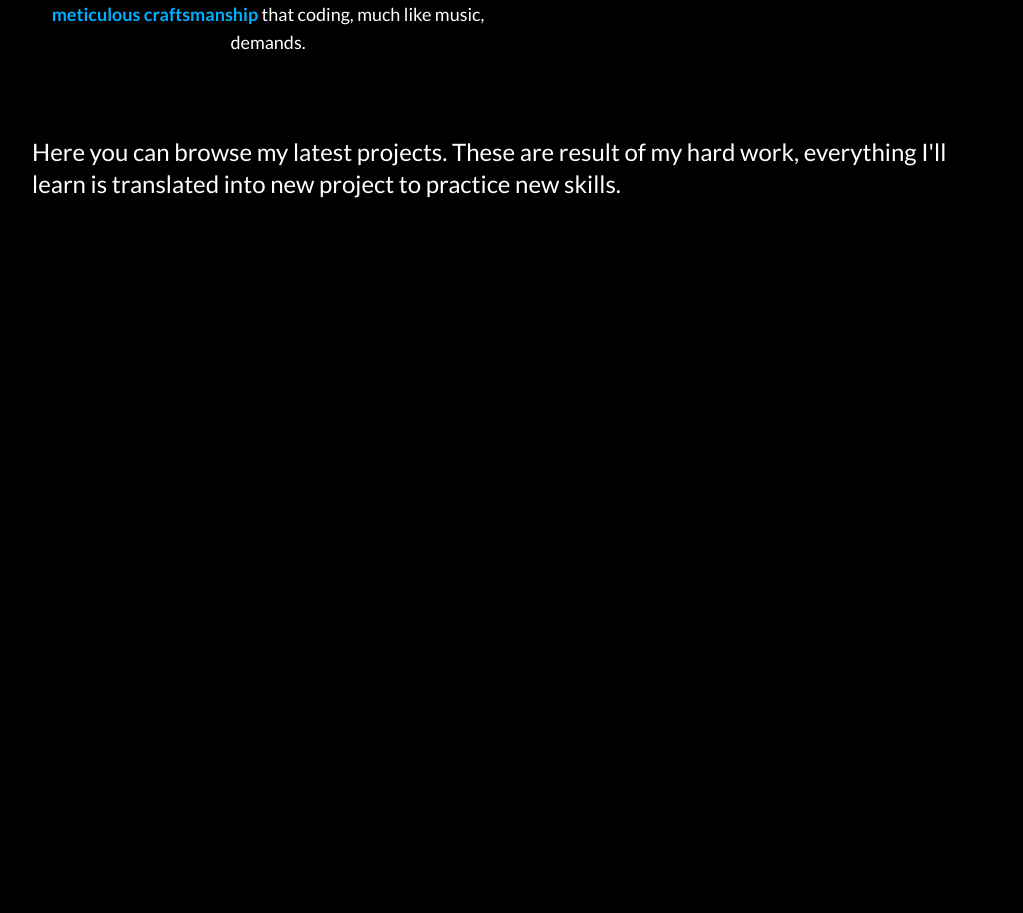
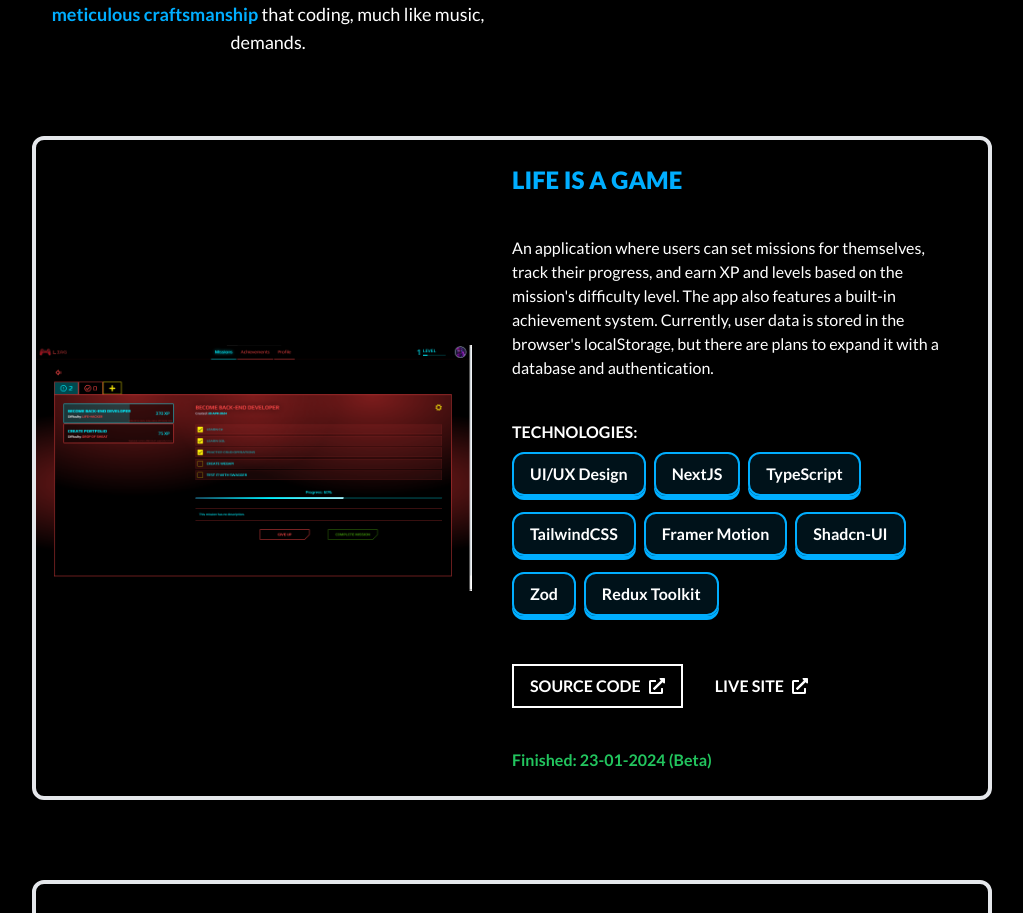
Before and after one commit to BBualdo/Portfolio.BBualdo, a Next.js app: page / in a window 1280 px wide. Shown: the part 2200-3113 px from the top of the page, without its empty margins (128-1151 px from the left). Built offline with nearby package versions, Linux system fonts and the light colour scheme; a web font is replaced by a local one.

Commit message:
Project cards demo

```diff
--- a/src/components/Projects.tsx
+++ b/src/components/Projects.tsx
@@ -1,12 +1,66 @@
+import { projects } from "@/constants/projects";
+import Image from "next/image";
+import { FaExternalLinkAlt } from "react-icons/fa";
+
 export default function Projects() {
+  const projectsElement = projects.map((project, index) => {
+    const firstOrder = index % 2 == 0 ? 1 : 2;
+    const secondOrder = index % 2 == 0 ? 2 : 1;
+    // image desktop
+    return (
+      <div className="flex rounded-xl border-4">
+        <div className={`relative order-${firstOrder} flex-1`}>
+          <Image src={project.image.desktop} alt="" fill objectFit="contain" />
+        </div>
+        <div
+          className={`order-${secondOrder} flex flex-1 flex-col gap-10 px-10 py-6`}
+        >
+          <p className="text-2xl font-black uppercase text-viceCyan">
+            {project.name}
+          </p>
+          <p>{project.description}</p>
+          <div>
+            <p className="font-bold uppercase">Technologies:</p>
+            <ul>
+              {project.technologies.map((t) => (
+                <li className="my-2 mr-2 inline-block rounded-xl border-2 border-viceCyan bg-viceCyan/10 px-4 py-2 font-bold text-white shadow-[0_4px_0] shadow-viceCyan">
+                  {t}
+                </li>
+              ))}
+            </ul>
+          </div>
+          <div className="flex items-center gap-4">
+            <a
+              href={project.linkToRepo}
+              target="_blank"
+              className="flex items-center gap-2 border-2 border-white bg-black px-4 py-2 font-bold uppercase transition-all duration-200 hover:border-vicePink hover:text-vicePink"
+            >
+              Source Code <FaExternalLinkAlt />
+            </a>
+            {project.linkToLive ? (
+              <a
+                href={project.linkToLive}
+                target="_blank"
+                className="flex items-center gap-2 px-4 py-2 font-bold uppercase transition-all duration-200 hover:text-viceCyan"
+              >
+                Live Site <FaExternalLinkAlt />
+              </a>
+            ) : null}
+          </div>
+
+          <p className="font-bold text-green-500">
+            Finished: {project.finishDate}
+          </p>
+        </div>
+      </div>
+    );
+  });
+
   return (
     <section id="projects">
       <div>
-        <h3>
-          Here you can browse my latest projects. These are result of my hard
-          work, everything I'll learn is translated into new project to practice
-          new skills.
-        </h3>
+        <h3></h3>
+        <div className="flex flex-col gap-20">{projectsElement}</div>
       </div>
     </section>
   );
--- a/src/constants/projects.ts
+++ b/src/constants/projects.ts
@@ -1,6 +1,7 @@
 export type ProjectType = {
   id: number;
   name: string;
+  description: string;
   technologies: string[];
   finishDate: string;
   image: { desktop: string; mobile: string };
@@ -13,7 +14,10 @@ export const projects: ProjectType[] = [
   {
     id: 1,
     name: "Life is a Game",
+    description:
+      "An application where users can set missions for themselves, track their progress, and earn XP and levels based on the mission's difficulty level. The app also features a built-in achievement system. Currently, user data is stored in the browser's localStorage, but there are plans to expand it with a database and authentication.",
     technologies: [
+      "UI/UX Design",
       "NextJS",
       "TypeScript",
       "TailwindCSS",
@@ -22,19 +26,22 @@ export const projects: ProjectType[] = [
       "Zod",
       "Redux Toolkit",
     ],
-    finishDate: "23-01-2024 (BETA)",
+    finishDate: "23-01-2024 (Beta)",
     image: {
       desktop: "/screenshots/liag/desktop.png",
       mobile: "/screenshots/liag/mobile.png",
     },
     linkToRepo: "https://github.com/BBualdo/Life-is-a-Game",
-    linkToLive: "life-is-a-game.vercel.app",
+    linkToLive: "https://life-is-a-game.vercel.app",
     slug: "/overview/liag",
   },
   {
     id: 2,
     name: "ClassCarsLLC",
+    description:
+      "A website created for a client specializing in importing cars from Dubai. The site includes several subpages with separate functionalities such as FAQ Accordion, Image Slider, Contact Form, etc.",
     technologies: [
+      "UI/UX Design",
       "NextJS",
       "TypeScript",
       "TailwindCSS",
@@ -53,7 +60,15 @@ export const projects: ProjectType[] = [
   {
     id: 3,
     name: "Salegency",
-    technologies: ["Astro", "TypeScript", "TailwindCSS", "Framer Motion"],
+    description:
+      "A simple landing page created for a client who runs a company that helps other businesses increase their revenue. Website has Cookiebot and Calendly extensions embedded.",
+    technologies: [
+      "UI/UX Design",
+      "Astro",
+      "TypeScript",
+      "TailwindCSS",
+      "Framer Motion",
+    ],
     finishDate: "06-03-2024",
     image: {
       desktop: "/screenshots/salegency/desktop.png",
```
